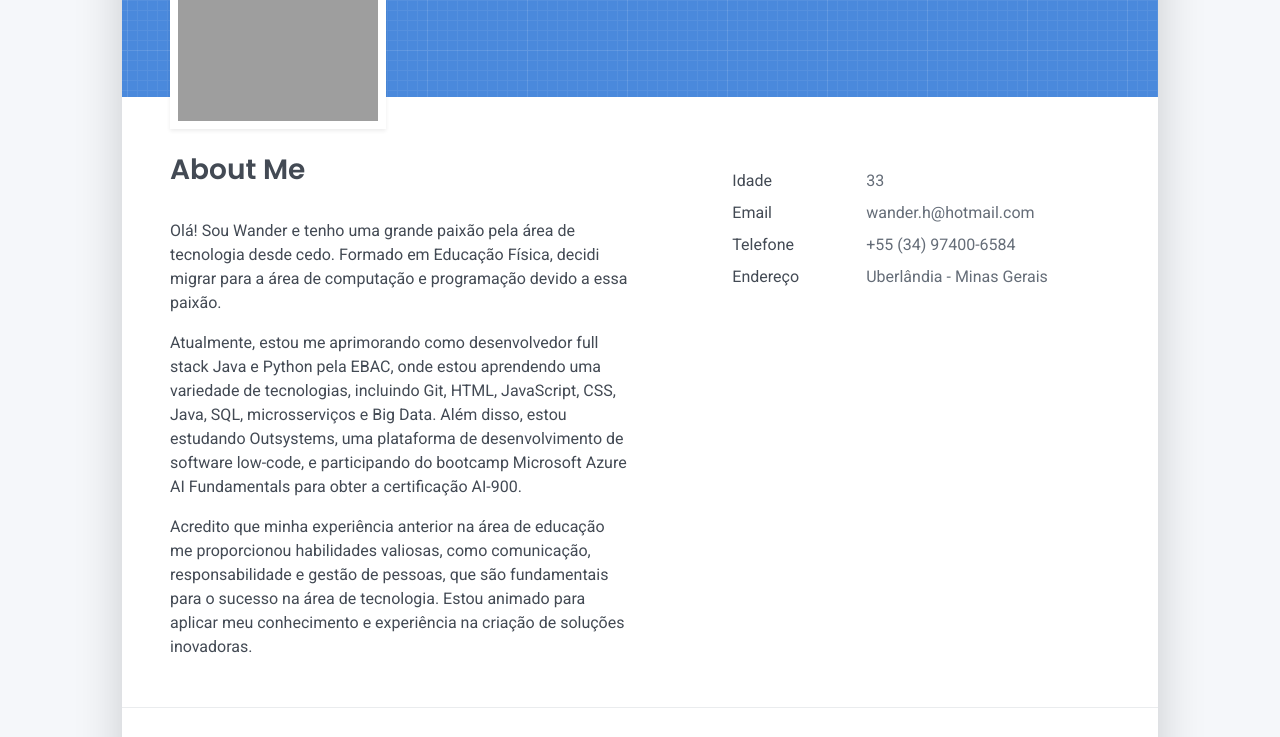
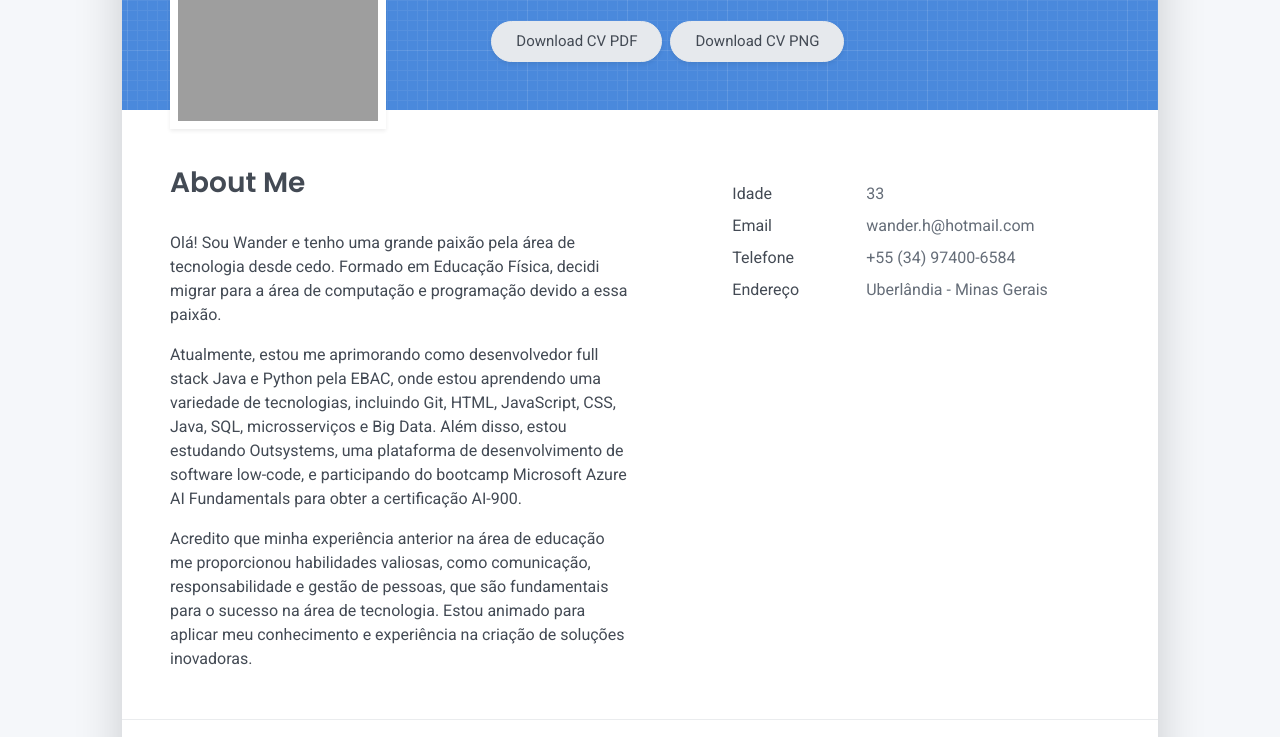
Before and after one commit to WanderHenrique/Curriculo-Online, a plain HTML site: page index.html in a window 1280 px wide. Shown: the part 259-996 px from the top of the page. Drawn offline with Linux system fonts and the light colour scheme; grey boxes are pictures that could not be loaded.

Commit message:
Adicionando arquivo ao projeto

```diff
--- a/index.html
+++ b/index.html
@@ -54,7 +54,7 @@
       <div class="col-lg-8 col-md-7 text-center text-md-start">
         <h2 class="h1 mt-2" data-aos="fade-left" data-aos-delay="0">Wander Henrique</h2>
         <p data-aos="fade-left" data-aos-delay="100">Web Developer</p>
-
+        <class="d-print-none" data-aos="fade-left" data-aos-delay="200"><a class="btn btn-light text-dark shadow-sm mt-1 me-1" href="Wander Henrique Teixeira do Nascimento.pdf" target="_blank">Download CV PDF</a><a class="btn btn-light text-dark shadow-sm mt-1 me-1" href="Wander Henrique Teixeira do Nascimento.png" target="_blank">Download CV PNG</a>
       </div>
     </div>
   </div>
```
